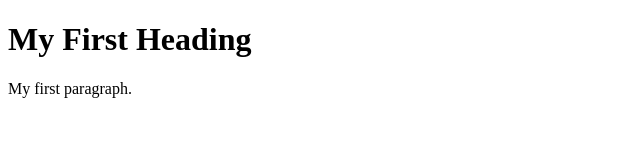
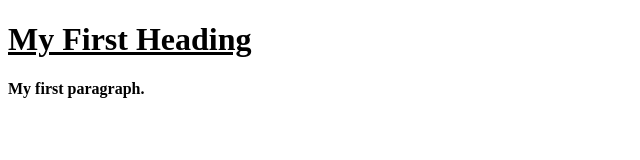
Before and after one commit to jp2876/jazp, a plain HTML site: page index.html in a window 1280 px wide. Shown: the whole page, without its empty margins (0-640 px from the left). Drawn offline with Linux system fonts and the light colour scheme.

Commit message:
Update index.html

```diff
--- a/index.html
+++ b/index.html
@@ -1,7 +1,7 @@
 <!DOCTYPE html>
 <html>
  <body>
-  <h1>My First Heading</h1>
-   	<p>My first paragraph.</p>
+  <h1><u>My First Heading</u></h1>
+   	<p><b>My first paragraph.</b></p>
  </body>
 </html>
```
